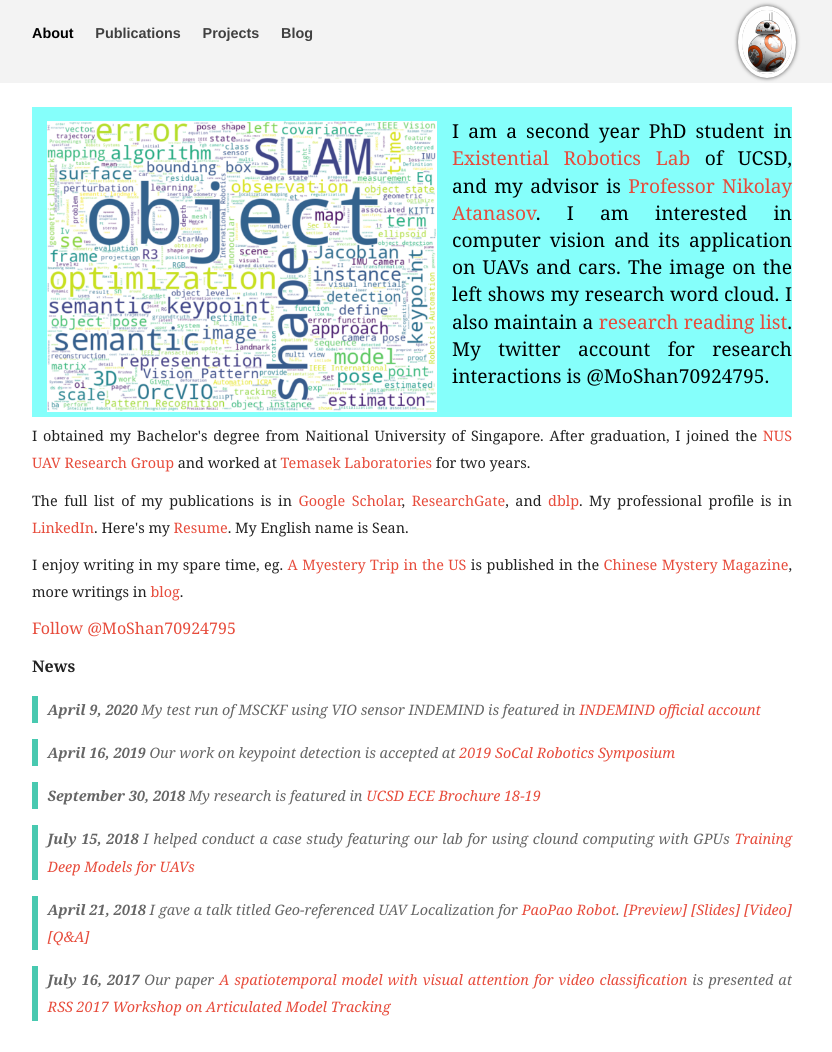
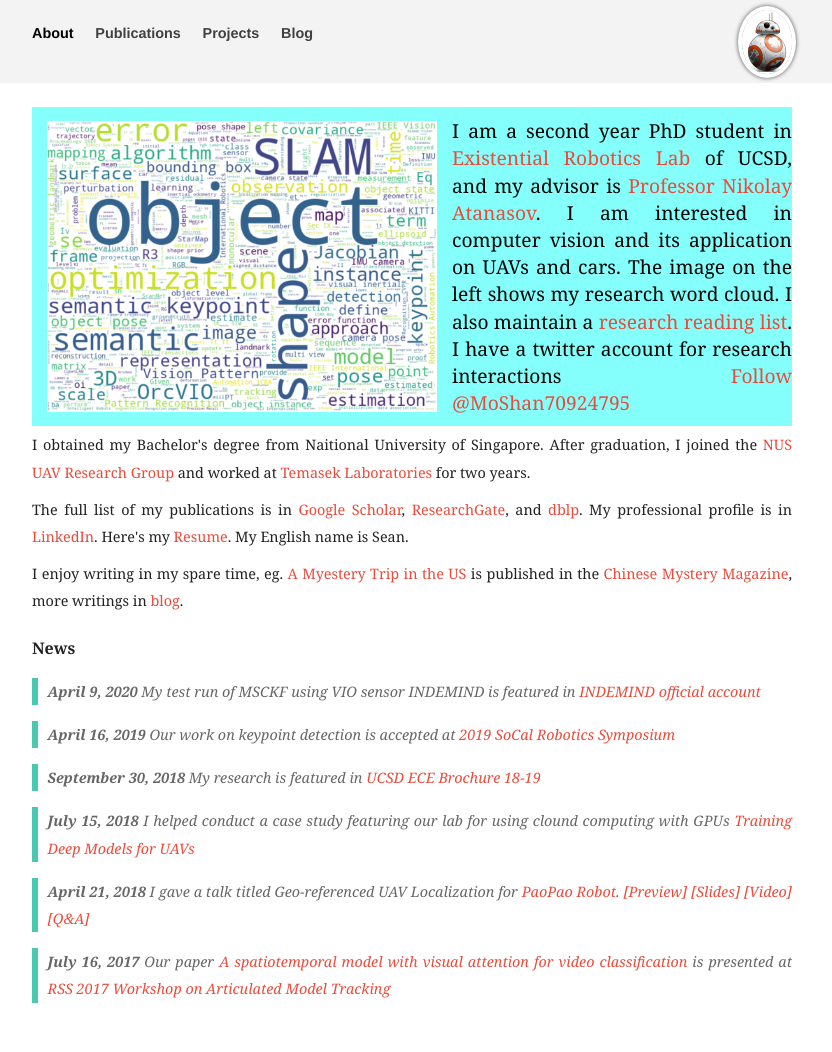
Before and after one commit to moshanATucsd/moshanATucsd.github.io, a Jekyll site: the page built from index.html, in a window 1280 px wide. Shown: the whole page, without its empty margins (228-1060 px from the left). Built offline with Jekyll 4.4.1, drawn with Linux system fonts in a browser that asks for light colours; nearby versions of some CDN libraries; comment, search, counter and statistics services are not loaded.

Commit message:
Update index.html

```diff
--- a/index.html
+++ b/index.html
@@ -14,7 +14,8 @@
           I am a second year PhD student in <a href="https://existentialrobotics.org/index.html">Existential Robotics Lab</a> of UCSD, and my advisor is <a href="http://jacobsschool.ucsd.edu/faculty/faculty_bios/index.sfe?fmp_recid=409">Professor Nikolay Atanasov</a>. I am interested in computer vision and its application on UAVs and cars.
           The image on the left shows my research word cloud.
           I also maintain a <a href="https://www.notion.so/Research-Reading-List-7020885645ba4f2ba67ab7f4781618f5">research reading list</a>.
-          My twitter account for research interactions is @MoShan70924795.
+          I have a twitter account for research interactions
+          <a href="https://twitter.com/MoShan70924795?ref_src=twsrc%5Etfw" class="twitter-follow-button" data-show-count="false">Follow @MoShan70924795</a><script async src="https://platform.twitter.com/widgets.js" charset="utf-8"></script>
         </p>
       </div>
     </div>
@@ -33,8 +34,6 @@
     I enjoy writing in my spare time, eg. <a href="https://goo.gl/TsYAFy">A Myestery Trip in the US</a> is published in the <a href="/pdfs/others/tuili.pdf">Chinese Mystery Magazine</a>, more writings in <a href="https://moshanatucsd.github.io//blog/writing.html">blog</a>.
     </p>
 
-    <a href="https://twitter.com/MoShan70924795?ref_src=twsrc%5Etfw" class="twitter-follow-button" data-show-count="false">Follow @MoShan70924795</a><script async src="https://platform.twitter.com/widgets.js" charset="utf-8"></script>
-
 </section>
 
 {% include news.html %}
```
